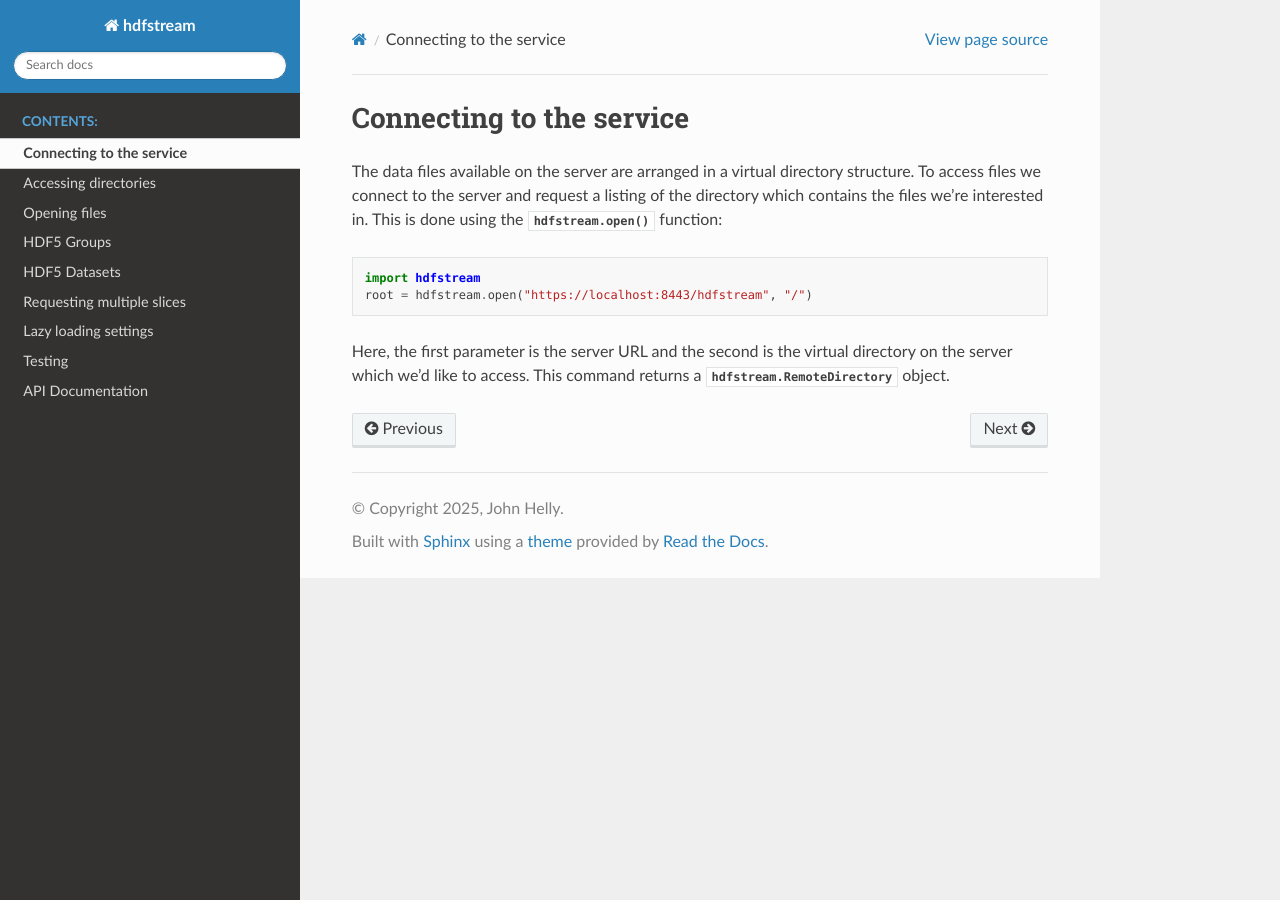
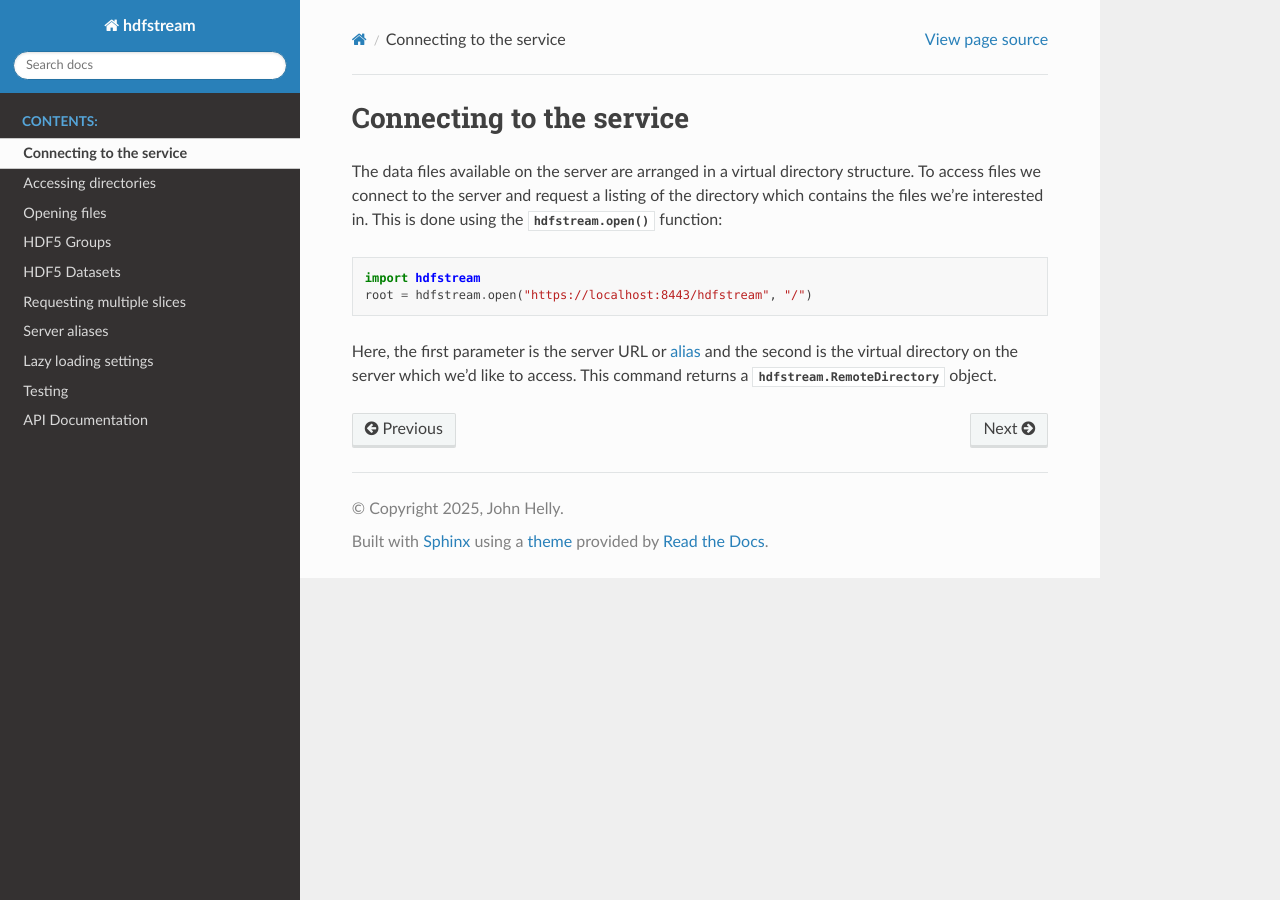
Before and after one commit to jchelly/hdfstream-python, a Sphinx documentation site: the page built from docs/source/connecting.rst, in a window 1280 px wide. Built offline with Sphinx 7.4.7 and the Read the Docs theme 3.1.0, drawn with Linux system fonts in a browser that asks for light colours.

Commit message:
Document the alias config file

```diff
--- a/docs/source/connecting.rst
+++ b/docs/source/connecting.rst
@@ -9,6 +9,6 @@
   import hdfstream
   root = hdfstream.open("https://localhost:8443/hdfstream", "/")
 
-Here, the first parameter is the server URL and the second is the
-virtual directory on the server which we'd like to access. This
+Here, the first parameter is the server URL or :doc:`alias </aliases>` and the second is
+the virtual directory on the server which we'd like to access. This
 command returns a :py:class:`hdfstream.RemoteDirectory` object.
--- a/docs/source/index.rst
+++ b/docs/source/index.rst
@@ -25,6 +25,7 @@
    groups
    datasets
    multi_slice
+   aliases
    lazy_loading
    testing
    api
```
Also changed, not shown: docs/source/aliases.rst (added, +34 -0 lines).
